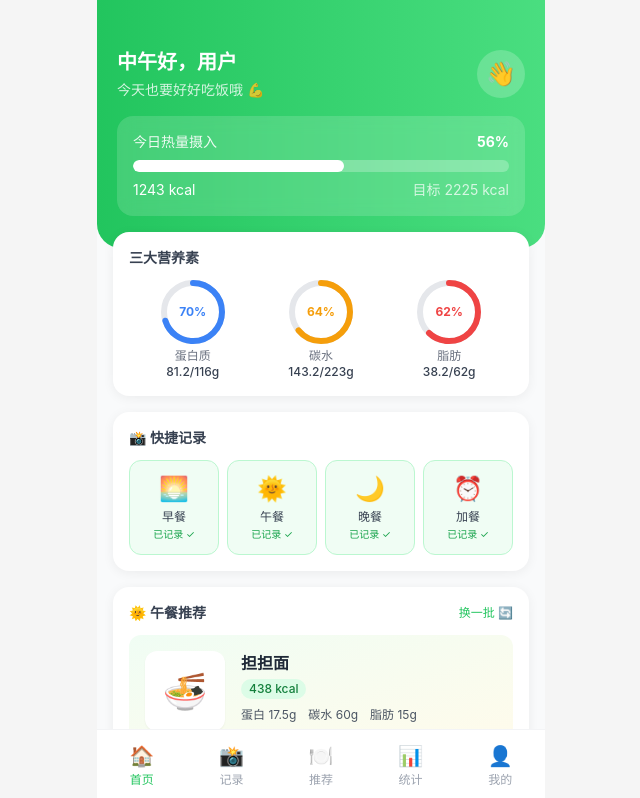
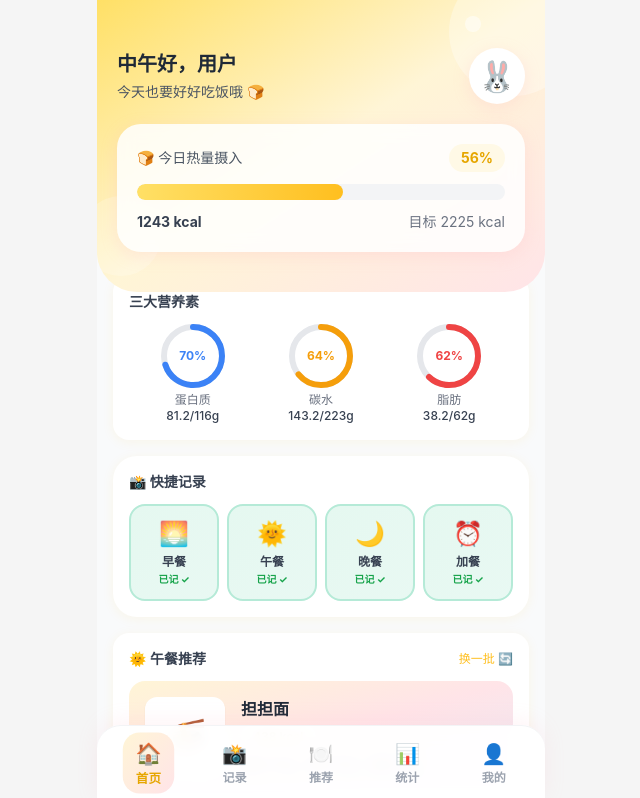
Before and after one commit to XLiLi749/diet-tracker, a React (Vite) app: page /#/ in a window 1280 px wide. Shown: the top 798 px of the page, without its empty margins (319-959 px from the left). Built offline with nearby package versions, Linux system fonts and the light colour scheme.

Commit message:
乌萨奇风格美化完成

```diff
--- a/src/components/BottomNav.jsx
+++ b/src/components/BottomNav.jsx
@@ -10,21 +10,23 @@ const tabs = [
 
 export default function BottomNav() {
   return (
-    <nav className="fixed bottom-0 left-0 right-0 bg-white border-t border-gray-100 z-50 max-w-md mx-auto">
-      <div className="flex items-center justify-around py-2">
+    <nav className="fixed bottom-0 left-0 right-0 bg-white/95 backdrop-blur border-t border-gray-100 z-50 max-w-md mx-auto rounded-t-3xl shadow-[0_-4px_20px_rgba(255,182,193,0.15)]">
+      <div className="flex items-center justify-around py-2 px-2">
         {tabs.map((tab) => (
           <NavLink
             key={tab.path}
             to={tab.path}
             end={tab.path === '/'}
             className={({ isActive }) =>
-              `flex flex-col items-center gap-0.5 px-3 py-1 transition-colors ${
-                isActive ? 'text-primary-500' : 'text-gray-400'
+              `flex flex-col items-center gap-0.5 px-3 py-1.5 rounded-2xl transition-all ${
+                isActive
+                  ? 'text-primary-600 bg-gradient-to-br from-usagi-cream to-usagi-pinkLight scale-105'
+                  : 'text-gray-400 hover:text-gray-600'
               }`
             }
           >
             <span className="text-xl">{tab.icon}</span>
-            <span className="text-xs font-medium">{tab.label}</span>
+            <span className="text-xs font-bold">{tab.label}</span>
           </NavLink>
         ))}
       </div>
--- a/src/pages/Dashboard.jsx
+++ b/src/pages/Dashboard.jsx
@@ -51,33 +51,38 @@ export default function Dashboard() {
 
   return (
     <div className="pb-4">
-      {/* 顶部问候栏 */}
-      <div className="bg-gradient-to-r from-primary-500 to-primary-400 text-white px-5 pt-12 pb-8 rounded-b-3xl">
-        <div className="flex items-center justify-between mb-4">
+      {/* 顶部问候栏 - 乌萨奇可爱风格 */}
+      <div className="bg-gradient-to-br from-usagi-yellow via-usagi-cream to-usagi-pinkLight px-5 pt-12 pb-10 rounded-b-[2.5rem] relative overflow-hidden">
+        {/* 装饰圆点 */}
+        <div className="absolute -right-8 -top-8 w-32 h-32 rounded-full bg-white/30" />
+        <div className="absolute right-16 top-4 w-4 h-4 rounded-full bg-white/50" />
+        <div className="absolute -left-4 bottom-4 w-20 h-20 rounded-full bg-white/20" />
+
+        <div className="flex items-center justify-between mb-5 relative z-10">
           <div>
-            <h1 className="text-xl font-bold">{greeting()}，{profile.nickname}</h1>
-            <p className="text-sm opacity-80 mt-1">今天也要好好吃饭哦 💪</p>
+            <h1 className="text-xl font-bold text-gray-800">{greeting()}，{profile.nickname}</h1>
+            <p className="text-sm text-gray-600 mt-1">今天也要好好吃饭哦 🍞</p>
           </div>
-          <div className="w-12 h-12 rounded-full bg-white/20 flex items-center justify-center text-2xl">
-            👋
+          <div className="w-14 h-14 rounded-full bg-white shadow-cute flex items-center justify-center text-3xl">
+            🐰
           </div>
         </div>
 
-        {/* 今日热量进度 */}
-        <div className="bg-white/15 backdrop-blur rounded-2xl p-4">
-          <div className="flex items-center justify-between mb-2">
-            <span className="text-sm opacity-90">今日热量摄入</span>
-            <span className="text-sm font-bold">{summary.caloriePct}%</span>
+        {/* 今日热量进度 - 可爱卡片 */}
+        <div className="bg-white/85 backdrop-blur rounded-3xl p-5 shadow-cute relative z-10">
+          <div className="flex items-center justify-between mb-3">
+            <span className="text-sm text-gray-600 font-medium">🍞 今日热量摄入</span>
+            <span className="text-sm font-bold text-primary-600 bg-primary-50 px-3 py-1 rounded-full">{summary.caloriePct}%</span>
           </div>
-          <div className="w-full h-3 bg-white/25 rounded-full overflow-hidden">
+          <div className="w-full h-4 bg-gray-100 rounded-full overflow-hidden">
             <div
-              className="h-full bg-white rounded-full transition-all duration-500"
+              className="h-full bg-gradient-to-r from-usagi-yellow to-primary-500 rounded-full transition-all duration-500"
               style={{ width: `${summary.caloriePct}%` }}
             />
           </div>
-          <div className="flex items-center justify-between mt-2 text-sm">
-            <span>{summary.calories} kcal</span>
-            <span className="opacity-75">目标 {targets.calorieTarget} kcal</span>
+          <div className="flex items-center justify-between mt-3 text-sm">
+            <span className="font-bold text-gray-700">{summary.calories} kcal</span>
+            <span className="text-gray-500">目标 {targets.calorieTarget} kcal</span>
           </div>
         </div>
       </div>
@@ -109,23 +114,23 @@ export default function Dashboard() {
 
       {/* 快捷记录 */}
       <div className="px-4 mt-4">
-        <div className="card">
-          <h3 className="text-sm font-semibold text-gray-700 mb-3">📸 快捷记录</h3>
+        <div className="card rounded-3xl">
+          <h3 className="text-sm font-bold text-gray-700 mb-3">📸 快捷记录</h3>
           <div className="grid grid-cols-4 gap-2">
             {Object.entries(mealLabels).map(([key, meal]) => (
               <Link
                 key={key}
                 to={`/log?meal=${key}`}
-                className={`flex flex-col items-center p-3 rounded-xl transition-colors ${
+                className={`flex flex-col items-center p-3 rounded-2xl transition-all active:scale-95 ${
                   loggedMeals.has(key)
-                    ? 'bg-primary-50 border border-primary-200'
-                    : 'bg-gray-50 hover:bg-gray-100'
+                    ? 'bg-gradient-to-br from-usagi-mintLight to-usagi-mint/30 border-2 border-usagi-mint'
+                    : 'bg-gray-50 hover:bg-usagi-cream/50'
                 }`}
               >
                 <span className="text-2xl mb-1">{meal.icon}</span>
-                <span className="text-xs font-medium text-gray-700">{meal.label}</span>
+                <span className="text-xs font-semibold text-gray-700">{meal.label}</span>
                 {loggedMeals.has(key) && (
-                  <span className="text-[10px] text-primary-600 mt-0.5">已记录 ✓</span>
+                  <span className="text-[10px] text-green-600 mt-0.5 font-bold">已记 ✓</span>
                 )}
               </Link>
             ))}
@@ -175,16 +180,16 @@ export default function Dashboard() {
 
               {/* 深夜场景：达标显示鼓励，未达标显示加餐 */}
               {isLateNight && isOnTrack ? (
-                <div className="bg-gradient-to-r from-green-50 to-emerald-50 rounded-xl p-5 text-center">
-                  <div className="text-4xl mb-3">🎉</div>
-                  <p className="text-base font-medium text-green-700 mb-2">今日目标已达成！</p>
+                <div className="bg-gradient-to-br from-usagi-mintLight to-usagi-skyLight rounded-2xl p-5 text-center">
+                  <div className="text-5xl mb-3">🎉🐰</div>
+                  <p className="text-base font-bold text-green-700 mb-2">今日目标已达成！</p>
                   <p className="text-sm text-green-600">{encouragement}</p>
-                  <p className="text-xs text-green-500 mt-3">已摄入 {summary.calories} / {targets.calorieTarget} kcal</p>
+                  <p className="text-xs text-green-500 mt-3 bg-white/50 rounded-full px-3 py-1 inline-block">已摄入 {summary.calories} / {targets.calorieTarget} kcal</p>
                 </div>
               ) : meal ? (
                 <div>
-                  {/* 主推荐大卡片 */}
-                  <div className="bg-gradient-to-br from-primary-50 to-amber-50 rounded-xl p-4 mb-3">
+                  {/* 主推荐大卡片 - 可爱风格 */}
+                  <div className="bg-gradient-to-br from-usagi-cream via-usagi-pinkLight to-usagi-skyLight rounded-2xl p-4 mb-3">
                     <div className="flex gap-4">
                       <div className="w-20 h-20 rounded-xl bg-white shadow-sm flex items-center justify-center text-4xl flex-shrink-0">
                         {(() => {
@@ -208,11 +213,11 @@ export default function Dashboard() {
                       <div className="flex-1 min-w-0">
                         <p className="text-base font-bold text-gray-800 truncate">{meal.name}</p>
                         <div className="flex items-center gap-2 mt-1">
-                          <span className="text-xs px-2 py-0.5 bg-primary-100 text-primary-700 rounded-full font-medium">
+                          <span className="text-xs px-3 py-1 bg-white/80 text-primary-700 rounded-full font-bold shadow-sm">
                             {meal.totalNutrition.calories} kcal
                           </span>
                           {isLateNight && calorieDeficit && (
-                            <span className="text-xs px-2 py-0.5 bg-amber-100 text-amber-700 rounded-full">
+                            <span className="text-xs px-3 py-1 bg-usagi-pinkLight text-pink-600 rounded-full font-bold">
                               适合加餐
                             </span>
                           )}
--- a/src/pages/Recommendation.jsx
+++ b/src/pages/Recommendation.jsx
@@ -112,10 +112,12 @@ export default function Recommendation() {
 
   return (
     <div className="pb-4">
-      {/* 顶部 */}
-      <div className="bg-gradient-to-r from-accent-500 to-primary-400 text-white px-5 pt-12 pb-8 rounded-b-3xl">
-        <h1 className="text-xl font-bold">🍽️ 智能推荐</h1>
-        <p className="text-sm opacity-80 mt-1">
+      {/* 顶部 - 乌萨奇可爱风格 */}
+      <div className="bg-gradient-to-br from-usagi-pinkLight via-usagi-cream to-usagi-mintLight px-5 pt-12 pb-10 rounded-b-[2.5rem] relative overflow-hidden">
+        <div className="absolute -right-6 -top-6 w-24 h-24 rounded-full bg-white/40" />
+        <div className="absolute left-8 bottom-2 w-3 h-3 rounded-full bg-white/60" />
+        <h1 className="text-xl font-bold text-gray-800 relative z-10">🍽️ 智能推荐</h1>
+        <p className="text-sm text-gray-600 mt-1 relative z-10">
           基于你的身体数据和饮食目标，为你定制今日食谱
         </p>
       </div>
--- a/tailwind.config.js
+++ b/tailwind.config.js
@@ -8,30 +8,36 @@ export default {
     extend: {
       colors: {
         primary: {
-          50: '#f0fdf4',
-          100: '#dcfce7',
-          200: '#bbf7d0',
-          300: '#86efac',
-          400: '#4ade80',
-          500: '#22c55e',
-          600: '#16a34a',
-          700: '#15803d',
-          800: '#166534',
-          900: '#14532d',
+          50: '#fff9e6',
+          100: '#fff0c2',
+          200: '#ffe499',
+          300: '#ffd770',
+          400: '#ffcb47',
+          500: '#ffbf1f',
+          600: '#e6a600',
+          700: '#b38100',
+          800: '#805c00',
+          900: '#4d3700',
         },
-        accent: {
-          50: '#fff7ed',
-          100: '#ffedd5',
-          200: '#fed7aa',
-          300: '#fdba74',
-          400: '#fb923c',
-          500: '#f97316',
-          600: '#ea580c',
+        usagi: {
+          cream: '#FFF5D6',
+          pink: '#FFB6C1',
+          pinkLight: '#FFE4E8',
+          mint: '#B5EAD7',
+          mintLight: '#E5F8F0',
+          sky: '#C7CEEA',
+          skyLight: '#E8EBF7',
+          yellow: '#FFE066',
         },
       },
       boxShadow: {
-        card: '0 2px 12px rgba(0, 0, 0, 0.06)',
-        'card-hover': '0 4px 20px rgba(0, 0, 0, 0.1)',
+        card: '0 2px 12px rgba(255, 191, 31, 0.08)',
+        'card-hover': '0 4px 20px rgba(255, 191, 31, 0.15)',
+        cute: '0 4px 16px rgba(255, 182, 193, 0.25)',
+      },
+      borderRadius: {
+        '3xl': '1.5rem',
+        '4xl': '2rem',
       },
     },
   },
```
Also changed, not shown: src/pages/FoodLog.jsx (+11 -10 lines), src/pages/Profile.jsx (+7 -5 lines), src/pages/Stats.jsx (+12 -10 lines).
